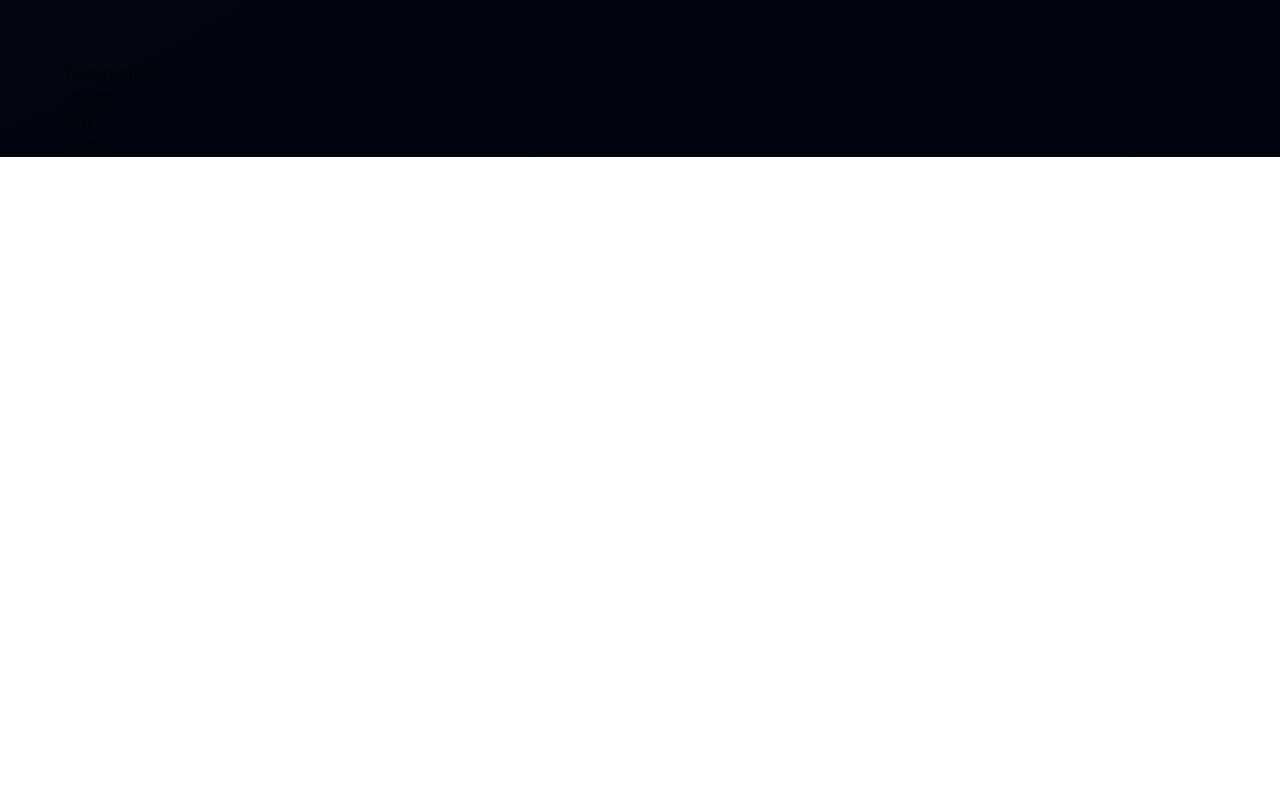
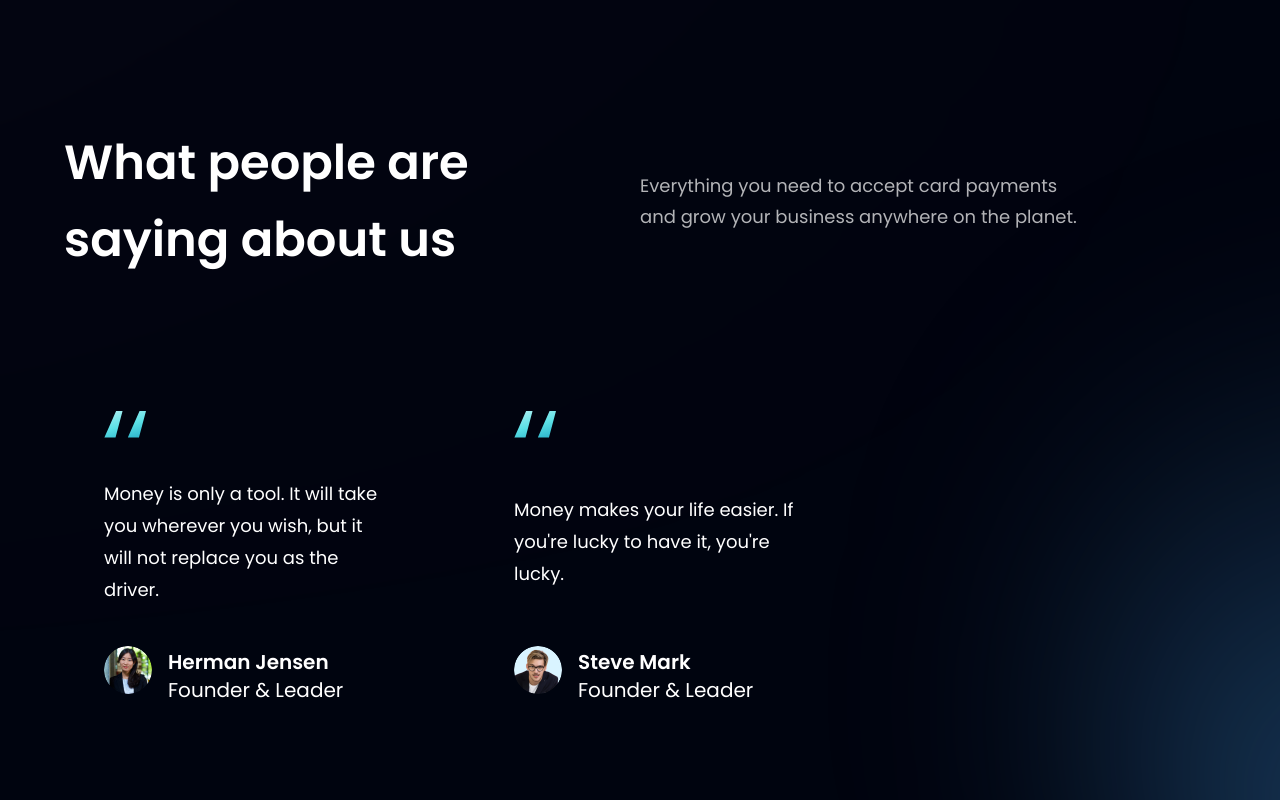
Before and after one commit to ATejadaDev/Banking_App, a React (Vite) app in the folder vite-project/: page / in a window 1280 px wide. Shown: the part 2740-3540 px from the top of the page. Before the commit the page ends 2897 px from the top, so only its background shows below. Built offline with nearby package versions, Linux system fonts and the light colour scheme.

Commit message:
Testimonials.jsx & FeedbackCard.jsx finished

```diff
--- a/vite-project/src/components/FeedbackCard.jsx
+++ b/vite-project/src/components/FeedbackCard.jsx
@@ -1,9 +1,20 @@
-import React from 'react'
+import { quotes } from "../assets"
 
-const FeedbackCard = () => {
-  return (
-    <div>FeedbackCard</div>
-  )
-}
+const FeedbackCard = ({ content, name, title, img }) => (
+  <div className='flex justify-between flex-col px-10 py-12 rounded-[20px] max-w-[370px] md:mr-10 sm:mr-5 mr-0 my-5 feedback-card'>
+    <img src={quotes} alt="double_quotes" className="w-[42px] h-[27px] object-contain" />
+    <p className="font-poppins font-normal text-[18px] leading-[32px] text-white my-10">{content}</p>
+
+    <div className="flex flex-row">
+      <img src={img} alt={name} className="w-[48px] h-[48px] rounded-full" />
+
+      <div className="flex flex-col ml-4">
+        <h4 className="font-poppins font-semibold text-[20px] leading-[32px] text-white">{name}</h4>
+        <p className="font-poppins font-normal text-[20px] leading-[24px] text-white">{title}</p>
+      </div>
+    </div>
+  </div>
+)
+
 
 export default FeedbackCard
--- a/vite-project/src/components/Testimonials.jsx
+++ b/vite-project/src/components/Testimonials.jsx
@@ -1,9 +1,25 @@
-import React from 'react'
+import { feedback } from "../constants";
+import styles from "../style";
+import FeedbackCard from './FeedbackCard';
 
-const Testimonials = () => {
-  return (
-    <div>Testimonials</div>
-  )
-}
+const Testimonials = () => (
+  <section id="clients" className={`${styles.paddingY} ${styles.flexCenter} flex-col relative`}>
+    <div className="absolute z-[0] w-[60%] h-[60%] -right-[50%] rounded-full blue__gradient" />
+    <div />
+
+    <div className="w-full flex justify-between items-center md:flex-row flex-col sm:mb-16 mb-6 relative z-[1]">
+      <h1 className={styles.heading2}>What people are <br className="sm:block hidden" /> saying about us</h1>
+      <div className="w-full md:mt-0 mt-6">
+        <p className={`${styles.paragraph} text-left max-w-[450px]`}>Everything you need to accept card payments and grow your business anywhere on the planet.</p>
+      </div>
+    </div>
+
+    <div className="flex flex-wrap sm:justify-start justify-center w-full feedback-container relative z-[1]">
+      {feedback.map((card) => (
+        <FeedbackCard key={card.id} {...card} />
+      ))}
+    </div>
+  </section>
+)
 
 export default Testimonials
```
